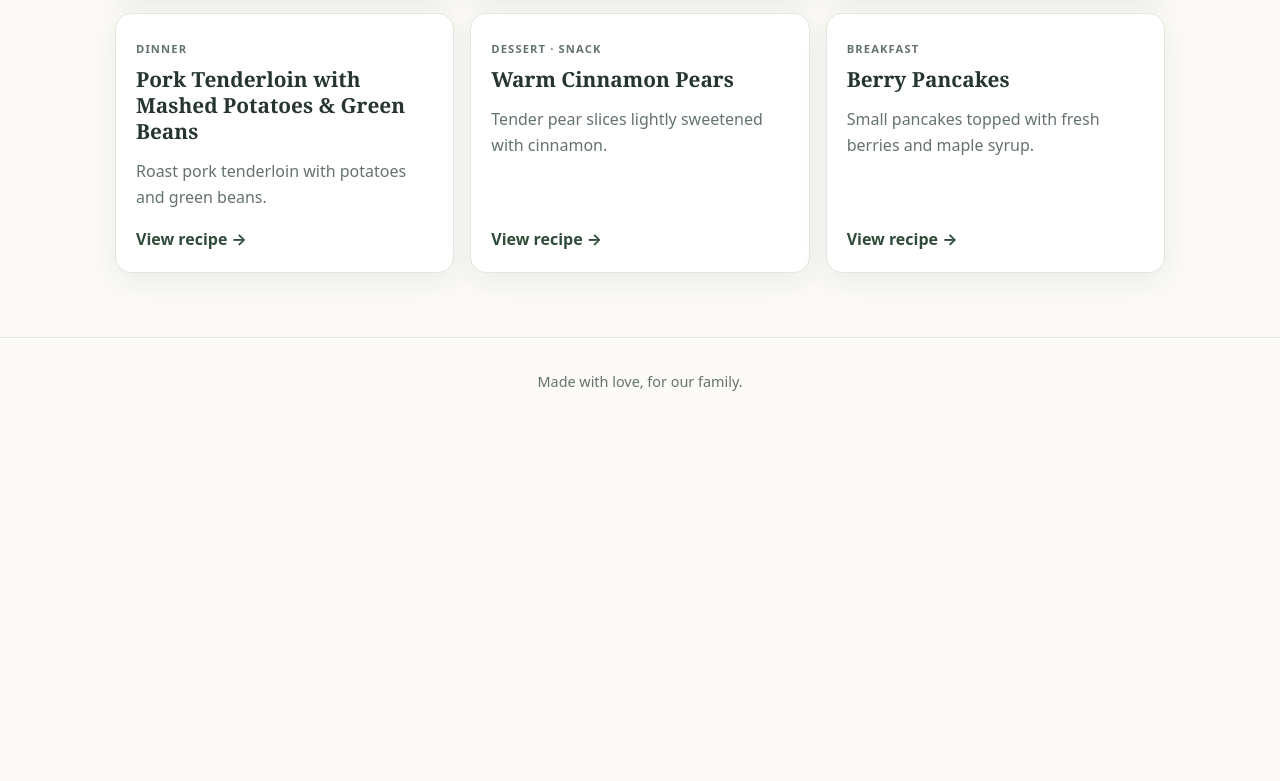
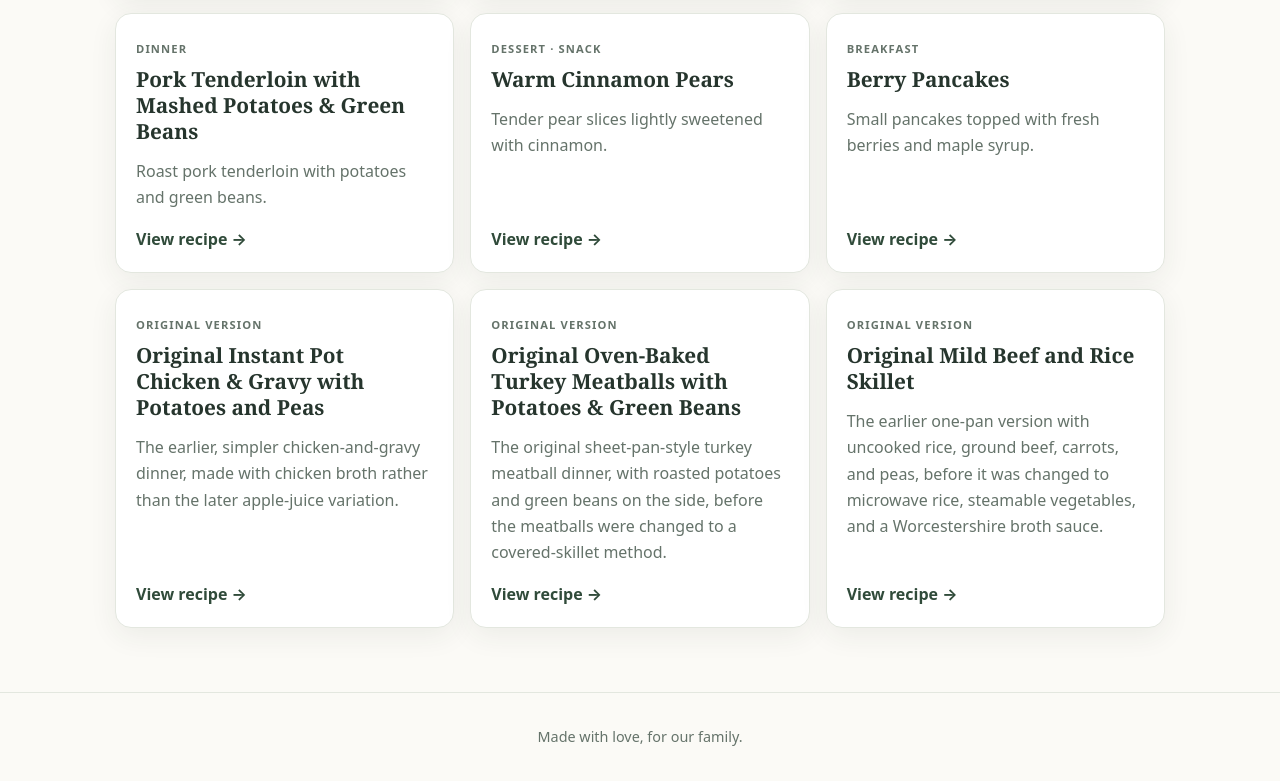
Before and after one commit to kmb1859/Recipe-Book, a plain HTML site: page index.html in a window 1280 px wide. Shown: the part 4588-5369 px from the top of the page. Before the commit the page ends 5014 px from the top, so only its background shows below. Drawn offline with Linux system fonts and the light colour scheme.

Commit message:
Add original recipe versions to homepage

```diff
--- a/index.html
+++ b/index.html
@@ -51,4 +51,7 @@
 <article class="recipe-card" data-category="dinner"><p class="card-category">Dinner</p><h3>Pork Tenderloin with Mashed Potatoes & Green Beans</h3><p>Roast pork tenderloin with potatoes and green beans.</p><a href="recipes/pork-tenderloin-mashed-potatoes-green-beans/">View recipe →</a></article>
 <article class="recipe-card" data-category="dessert"><p class="card-category">Dessert · Snack</p><h3>Warm Cinnamon Pears</h3><p>Tender pear slices lightly sweetened with cinnamon.</p><a href="recipes/warm-cinnamon-pears/">View recipe →</a></article>
 <article class="recipe-card" data-category="breakfast"><p class="card-category">Breakfast</p><h3>Berry Pancakes</h3><p>Small pancakes topped with fresh berries and maple syrup.</p><a href="recipes/berry-pancakes/">View recipe →</a></article>
+<article class="recipe-card" data-category="dinner"><p class="card-category">Original Version</p><h3>Original Instant Pot Chicken &amp; Gravy with Potatoes and Peas</h3><p>The earlier, simpler chicken-and-gravy dinner, made with chicken broth rather than the later apple-juice variation.</p><a href="recipes/original-instant-pot-chicken-gravy/">View recipe →</a></article>
+<article class="recipe-card" data-category="dinner"><p class="card-category">Original Version</p><h3>Original Oven-Baked Turkey Meatballs with Potatoes &amp; Green Beans</h3><p>The original sheet-pan-style turkey meatball dinner, with roasted potatoes and green beans on the side, before the meatballs were changed to a covered-skillet method.</p><a href="recipes/original-oven-baked-turkey-meatballs-dinner/">View recipe →</a></article>
+<article class="recipe-card" data-category="dinner"><p class="card-category">Original Version</p><h3>Original Mild Beef and Rice Skillet</h3><p>The earlier one-pan version with uncooked rice, ground beef, carrots, and peas, before it was changed to microwave rice, steamable vegetables, and a Worcestershire broth sauce.</p><a href="recipes/original-mild-beef-rice-skillet/">View recipe →</a></article>
 </div></section></main><footer class="site-footer">Made with love, for our family.</footer><script src="site.js"></script></body></html>
```
